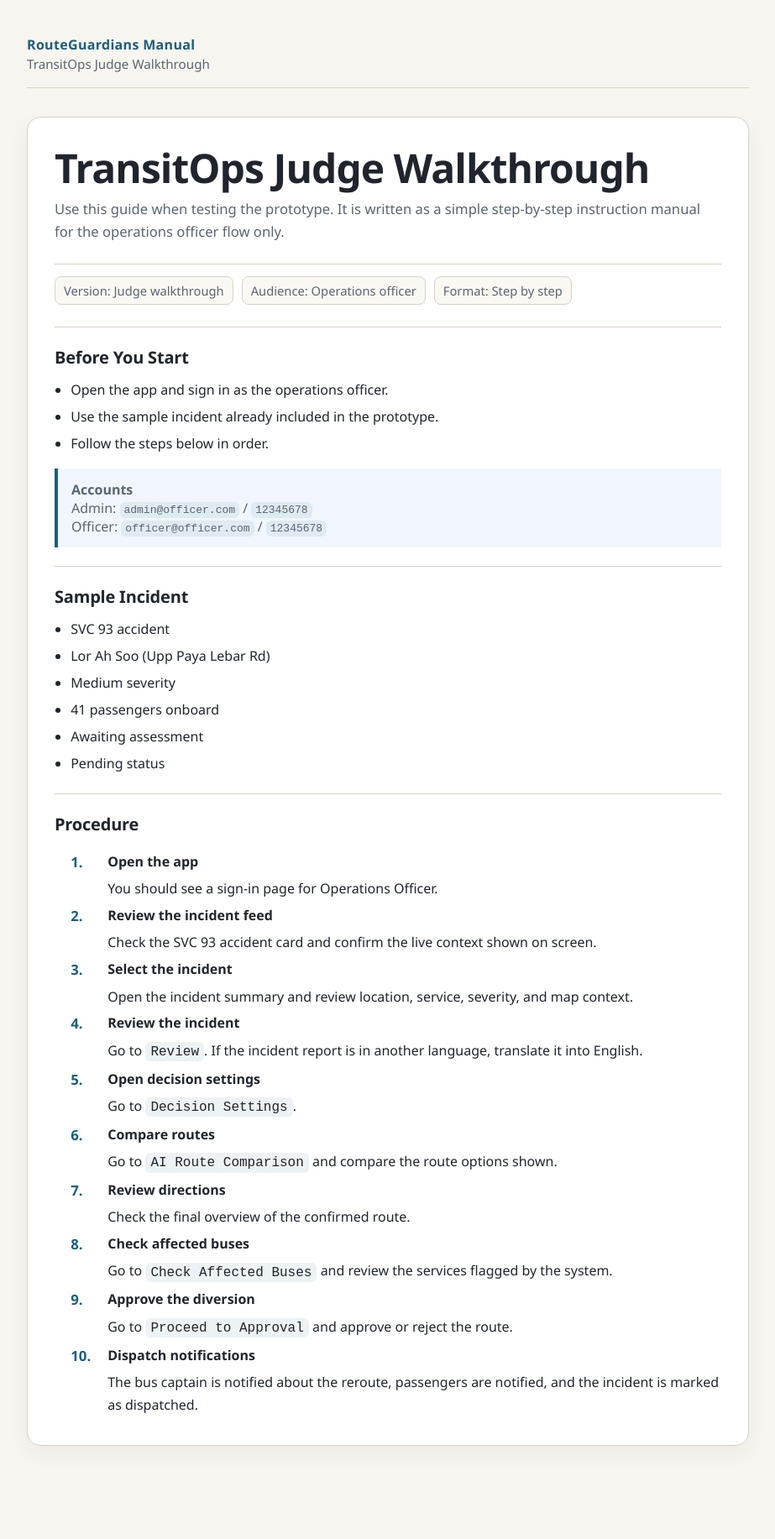
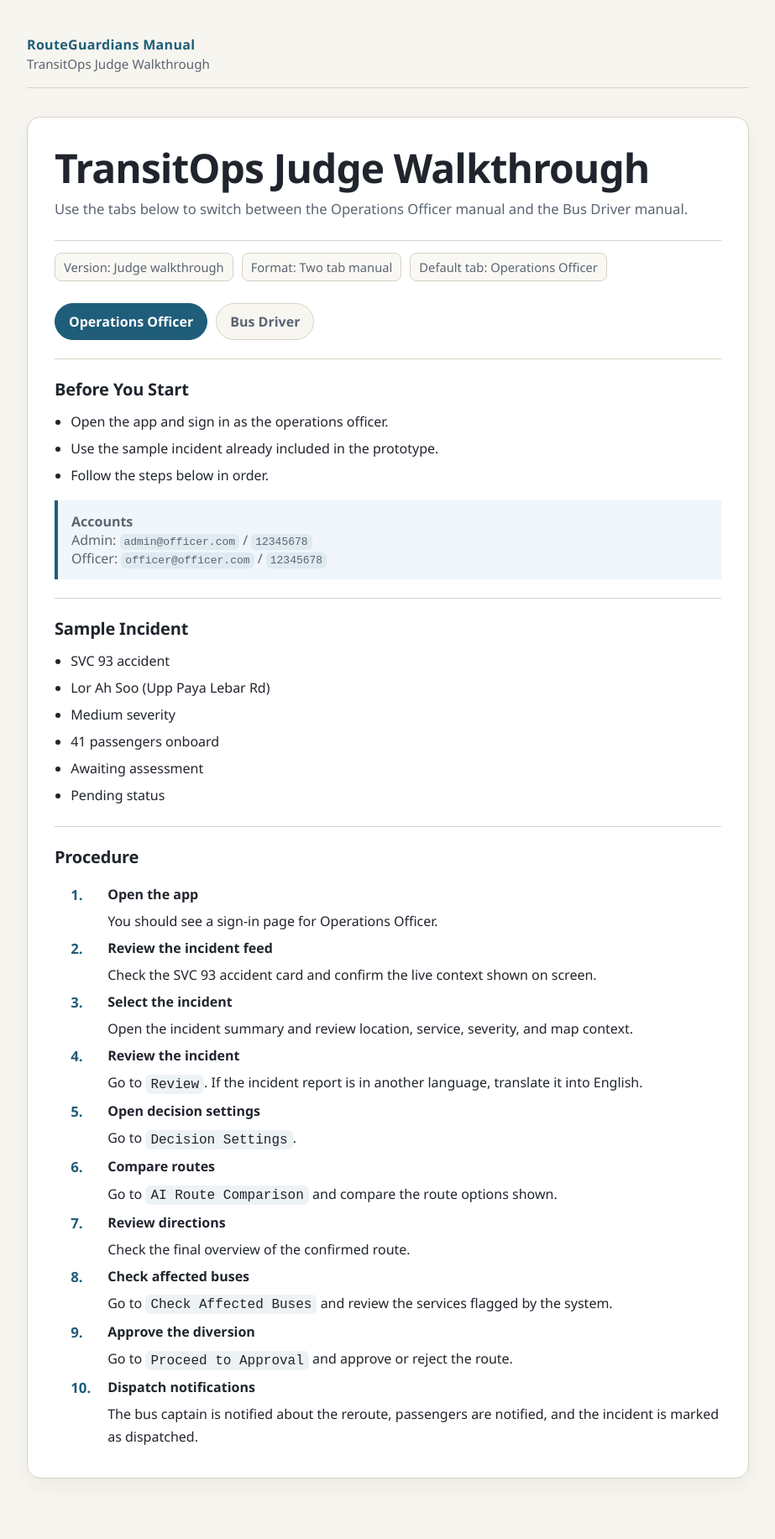
Before and after one commit to ZengZixuan05/RouteGuardians-Manual, a Jekyll site: the page built from index.md, in a window 1280 px wide. Shown: the whole page at 84% size, without its empty margins (178-1101 px from the left). Built offline with Jekyll 4.4.1, drawn with Linux system fonts in a browser that asks for light colours; before the commit the page ends 1794 px from its top, so only the background shows below that.

Commit message:
Add tabbed manuals

```diff
--- a/_layouts/default.html
+++ b/_layouts/default.html
@@ -195,6 +195,45 @@
         color: var(--muted);
       }
 
+      .tabs {
+        display: flex;
+        gap: 10px;
+        flex-wrap: wrap;
+        margin: 18px 0 0;
+      }
+
+      .tab-button {
+        appearance: none;
+        border: 1px solid var(--border);
+        background: #f8f6f1;
+        color: var(--muted);
+        border-radius: 999px;
+        padding: 10px 16px;
+        font: inherit;
+        font-weight: 700;
+        cursor: pointer;
+        transition: background 0.2s ease, color 0.2s ease, border-color 0.2s ease, transform 0.2s ease;
+      }
+
+      .tab-button:hover {
+        transform: translateY(-1px);
+        color: var(--text);
+      }
+
+      .tab-button[aria-selected="true"] {
+        background: var(--accent);
+        color: #fff;
+        border-color: var(--accent);
+      }
+
+      .tab-panel {
+        display: none;
+      }
+
+      .tab-panel.is-active {
+        display: block;
+      }
+
       @media (max-width: 860px) {
         .topbar {
           align-items: flex-start;
--- a/index.md
+++ b/index.md
@@ -6,84 +6,170 @@
 
 <h1>TransitOps Judge Walkthrough</h1>
 <p class="subtitle">
-  Use this guide when testing the prototype. It is written as a simple step-by-step
-  instruction manual for the operations officer flow only.
+  Use the tabs below to switch between the Operations Officer manual and the Bus Driver manual.
 </p>
 
 <div class="manual-meta">
   <span class="meta">Version: Judge walkthrough</span>
-  <span class="meta">Audience: Operations officer</span>
-  <span class="meta">Format: Step by step</span>
+  <span class="meta">Format: Two tab manual</span>
+  <span class="meta">Default tab: Operations Officer</span>
 </div>
 
-<section class="section">
-  <h2>Before You Start</h2>
-  <ul>
-    <li>Open the app and sign in as the operations officer.</li>
-    <li>Use the sample incident already included in the prototype.</li>
-    <li>Follow the steps below in order.</li>
-  </ul>
-  <div class="note">
-    <strong>Accounts</strong><br />
-    Admin: <code>admin@officer.com</code> / <code>12345678</code><br />
-    Officer: <code>officer@officer.com</code> / <code>12345678</code>
-  </div>
+<div class="tabs" role="tablist" aria-label="Manual sections">
+  <button
+    class="tab-button"
+    id="tab-officer"
+    role="tab"
+    type="button"
+    aria-selected="true"
+    aria-controls="panel-officer"
+    data-tab="officer"
+  >
+    Operations Officer
+  </button>
+  <button
+    class="tab-button"
+    id="tab-driver"
+    role="tab"
+    type="button"
+    aria-selected="false"
+    aria-controls="panel-driver"
+    data-tab="driver"
+  >
+    Bus Driver
+  </button>
+</div>
+
+<section class="tab-panel is-active" id="panel-officer" role="tabpanel" aria-labelledby="tab-officer">
+  <section class="section">
+    <h2>Before You Start</h2>
+    <ul>
+      <li>Open the app and sign in as the operations officer.</li>
+      <li>Use the sample incident already included in the prototype.</li>
+      <li>Follow the steps below in order.</li>
+    </ul>
+    <div class="note">
+      <strong>Accounts</strong><br />
+      Admin: <code>admin@officer.com</code> / <code>12345678</code><br />
+      Officer: <code>officer@officer.com</code> / <code>12345678</code>
+    </div>
+  </section>
+
+  <section class="section">
+    <h2>Sample Incident</h2>
+    <ul>
+      <li>SVC 93 accident</li>
+      <li>Lor Ah Soo (Upp Paya Lebar Rd)</li>
+      <li>Medium severity</li>
+      <li>41 passengers onboard</li>
+      <li>Awaiting assessment</li>
+      <li>Pending status</li>
+    </ul>
+  </section>
+
+  <section class="section">
+    <h2>Procedure</h2>
+    <ol class="procedure">
+      <li>
+        <span class="step-title">Open the app</span>
+        You should see a sign-in page for Operations Officer.
+      </li>
+      <li>
+        <span class="step-title">Review the incident feed</span>
+        Check the SVC 93 accident card and confirm the live context shown on screen.
+      </li>
+      <li>
+        <span class="step-title">Select the incident</span>
+        Open the incident summary and review location, service, severity, and map context.
+      </li>
+      <li>
+        <span class="step-title">Review the incident</span>
+        Go to <code>Review</code>. If the incident report is in another language, translate it into English.
+      </li>
+      <li>
+        <span class="step-title">Open decision settings</span>
+        Go to <code>Decision Settings</code>.
+      </li>
+      <li>
+        <span class="step-title">Compare routes</span>
+        Go to <code>AI Route Comparison</code> and compare the route options shown.
+      </li>
+      <li>
+        <span class="step-title">Review directions</span>
+        Check the final overview of the confirmed route.
+      </li>
+      <li>
+        <span class="step-title">Check affected buses</span>
+        Go to <code>Check Affected Buses</code> and review the services flagged by the system.
+      </li>
+      <li>
+        <span class="step-title">Approve the diversion</span>
+        Go to <code>Proceed to Approval</code> and approve or reject the route.
+      </li>
+      <li>
+        <span class="step-title">Dispatch notifications</span>
+        The bus captain is notified about the reroute, passengers are notified, and the incident is marked as dispatched.
+      </li>
+    </ol>
+  </section>
 </section>
 
-<section class="section">
-  <h2>Sample Incident</h2>
-  <ul>
-    <li>SVC 93 accident</li>
-    <li>Lor Ah Soo (Upp Paya Lebar Rd)</li>
-    <li>Medium severity</li>
-    <li>41 passengers onboard</li>
-    <li>Awaiting assessment</li>
-    <li>Pending status</li>
-  </ul>
+<section class="tab-panel" id="panel-driver" role="tabpanel" aria-labelledby="tab-driver" hidden>
+  <section class="section">
+    <h2>Bus Driver Manual</h2>
+    <p>This section is a placeholder for now. We can fill this in with the bus driver workflow next.</p>
+  </section>
+
+  <section class="section">
+    <h2>Proposed Flow</h2>
+    <ol class="procedure">
+      <li>
+        <span class="step-title">Open the driver view</span>
+        Placeholder content.
+      </li>
+      <li>
+        <span class="step-title">Receive the diversion notice</span>
+        Placeholder content.
+      </li>
+      <li>
+        <span class="step-title">Confirm the updated route</span>
+        Placeholder content.
+      </li>
+      <li>
+        <span class="step-title">Proceed with the trip</span>
+        Placeholder content.
+      </li>
+    </ol>
+    <div class="warning">
+      <strong>Placeholder</strong><br />
+      The driver manual is not finalized yet, so the steps above are just a draft.
+    </div>
+  </section>
 </section>
 
-<section class="section">
-  <h2>Procedure</h2>
-  <ol class="procedure">
-    <li>
-      <span class="step-title">Open the app</span>
-      You should see a sign-in page for Operations Officer.
-    </li>
-    <li>
-      <span class="step-title">Review the incident feed</span>
-      Check the SVC 93 accident card and confirm the live context shown on screen.
-    </li>
-    <li>
-      <span class="step-title">Select the incident</span>
-      Open the incident summary and review location, service, severity, and map context.
-    </li>
-    <li>
-      <span class="step-title">Review the incident</span>
-      Go to <code>Review</code>. If the incident report is in another language, translate it into English.
-    </li>
-    <li>
-      <span class="step-title">Open decision settings</span>
-      Go to <code>Decision Settings</code>.
-    </li>
-    <li>
-      <span class="step-title">Compare routes</span>
-      Go to <code>AI Route Comparison</code> and compare the route options shown.
-    </li>
-    <li>
-      <span class="step-title">Review directions</span>
-      Check the final overview of the confirmed route.
-    </li>
-    <li>
-      <span class="step-title">Check affected buses</span>
-      Go to <code>Check Affected Buses</code> and review the services flagged by the system.
-    </li>
-    <li>
-      <span class="step-title">Approve the diversion</span>
-      Go to <code>Proceed to Approval</code> and approve or reject the route.
-    </li>
-    <li>
-      <span class="step-title">Dispatch notifications</span>
-      The bus captain is notified about the reroute, passengers are notified, and the incident is marked as dispatched.
-    </li>
-  </ol>
-</section>
+<script>
+  (function () {
+    const tabs = Array.from(document.querySelectorAll('.tab-button'));
+    const panels = {
+      officer: document.getElementById('panel-officer'),
+      driver: document.getElementById('panel-driver'),
+    };
+
+    function activate(name) {
+      tabs.forEach((tab) => {
+        const active = tab.dataset.tab === name;
+        tab.setAttribute('aria-selected', String(active));
+      });
+
+      Object.entries(panels).forEach(([key, panel]) => {
+        const active = key === name;
+        panel.classList.toggle('is-active', active);
+        panel.hidden = !active;
+      });
+    }
+
+    tabs.forEach((tab) => {
+      tab.addEventListener('click', () => activate(tab.dataset.tab));
+    });
+  })();
+</script>
```
